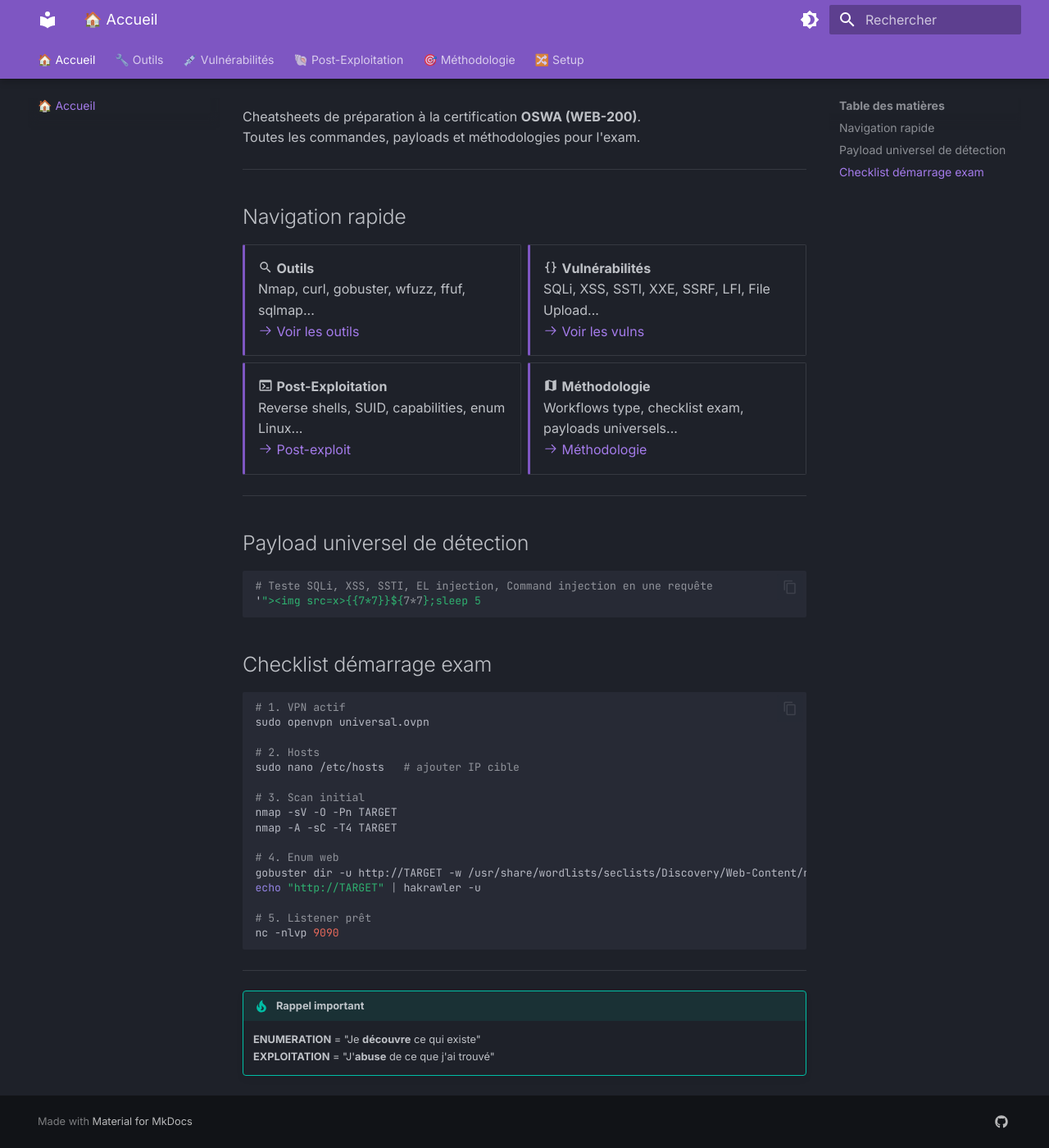
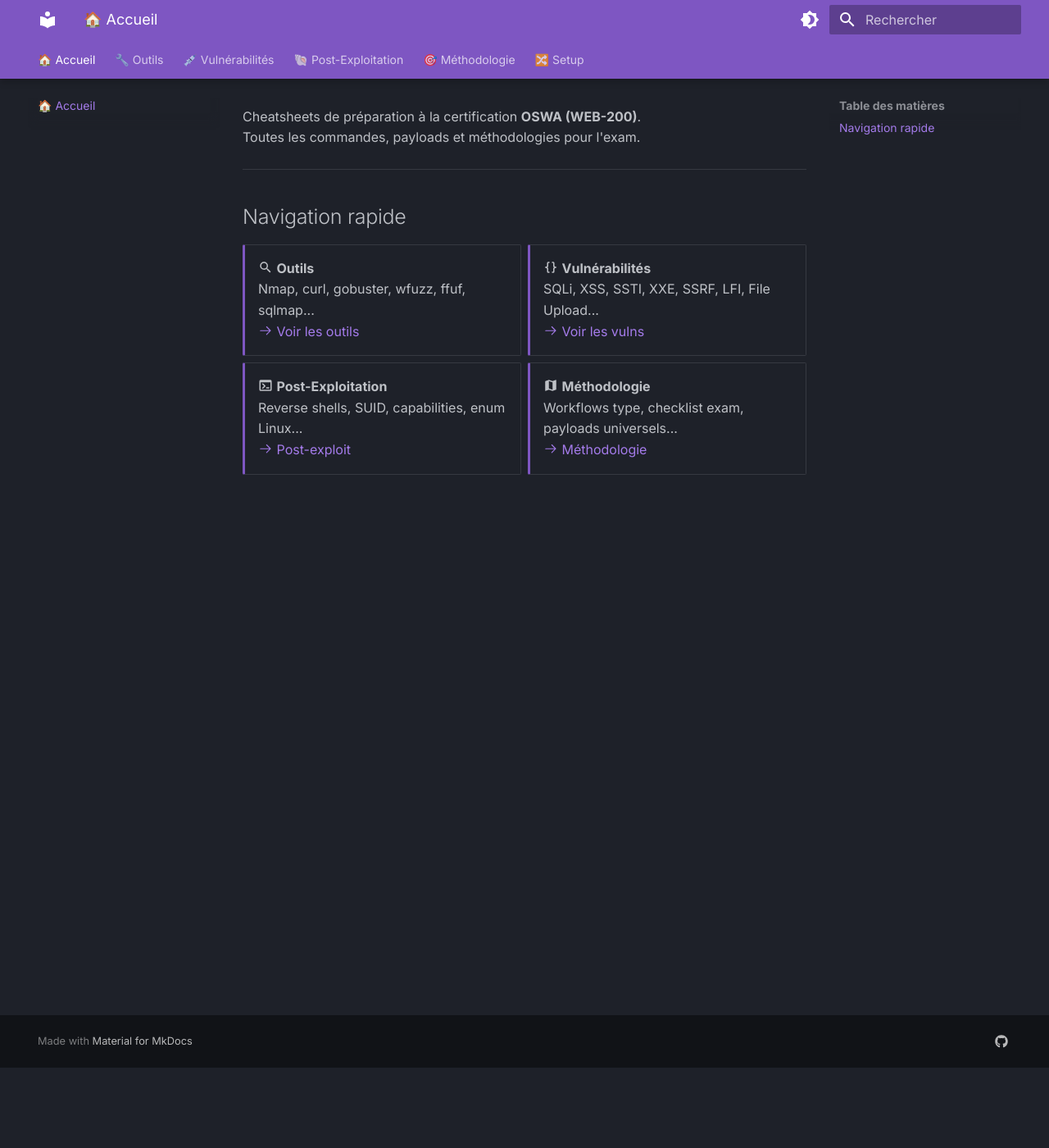
Before and after one commit to GaelleBriet/web200-notes, an MkDocs documentation site: the page built from docs/index.md, in a window 1280 px wide and 1400 px high, scrolled down 98 px. Shown: the whole window at 82% size. Built offline with MkDocs 1.6.1 and Material for MkDocs 9.7.7, drawn with Linux system fonts in a browser that asks for light colours.

Commit message:
Remove outdated detection payload and exam checklist from index.md

````diff
--- a/docs/index.md
+++ b/docs/index.md
@@ -26,39 +26,3 @@ Toutes les commandes, payloads et méthodologies pour l'exam.
   [:octicons-arrow-right-24: Méthodologie](methodology/index.md)
 
 </div>
-
----
-
-## Payload universel de détection
-
-```bash
-# Teste SQLi, XSS, SSTI, EL injection, Command injection en une requête
-'"><img src=x>{{7*7}}${7*7};sleep 5
-```
-
-## Checklist démarrage exam
-
-```bash
-# 1. VPN actif
-sudo openvpn universal.ovpn
-
-# 2. Hosts
-sudo nano /etc/hosts   # ajouter IP cible
-
-# 3. Scan initial
-nmap -sV -O -Pn TARGET
-nmap -A -sC -T4 TARGET
-
-# 4. Enum web
-gobuster dir -u http://TARGET -w /usr/share/wordlists/seclists/Discovery/Web-Content/raft-medium-directories.txt
-echo "http://TARGET" | hakrawler -u
-
-# 5. Listener prêt
-nc -nlvp 9090
-```
-
----
-
-!!! tip "Rappel important"
-    **ENUMERATION** = "Je **découvre** ce qui existe"
-    **EXPLOITATION** = "J'**abuse** de ce que j'ai trouvé"
````
